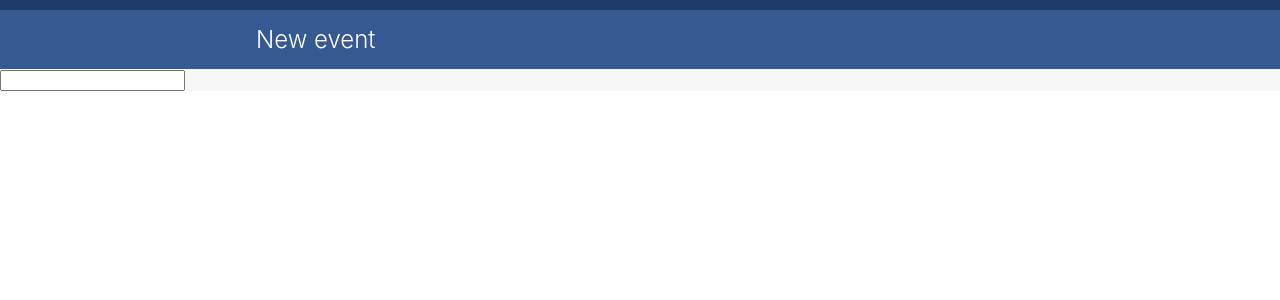
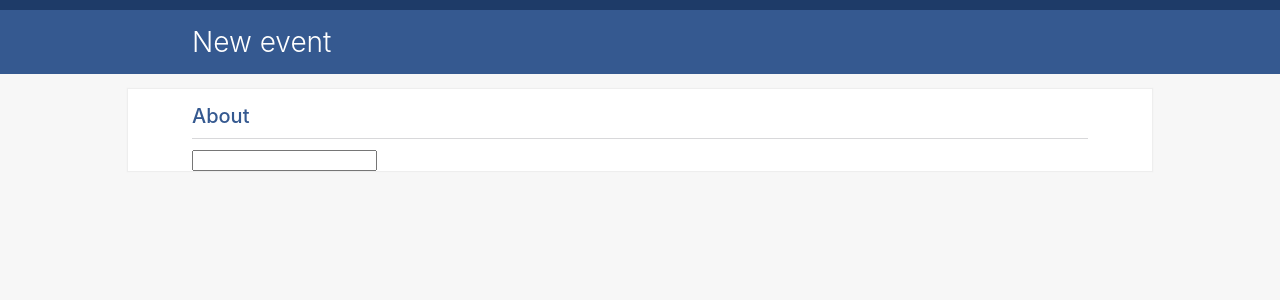
Before and after one commit to sylvestertarnowski/hotree-task, a React (Create React App) app: page / in a window 1280 px wide. Shown: the top 300 px of the page. Built offline with nearby package versions, Linux system fonts and the light colour scheme.

Commit message:
New Section component, accepts title prop, and lays out the children components, css module for styling the Section component

```diff
--- a/src/components/Main.tsx
+++ b/src/components/Main.tsx
@@ -1,4 +1,5 @@
 import React from 'react';
+import Section from './layout/Section';
 
 type State = {
     title: string;
@@ -39,8 +40,10 @@ class Main extends React.Component<P, State> {
     render() {
         return (
             <div className="main">
-                <input type="text" name="title" value={this.state.title} onChange={this.handleChange} />
                 <form>
+                    <Section title="About">
+                        <input type="text" name="title" value={this.state.title} onChange={this.handleChange} />
+                    </Section>
                     {/* <Section />
                     <Section />
                     <Section />
--- /dev/null
+++ b/src/components/layout/Section.tsx
@@ -0,0 +1,17 @@
+import React from 'react';
+import '../../css/Section.css';
+
+type SectionProps = {
+    title: string;
+}
+
+const Section: React.FC<SectionProps> = ({ title, children }) => {
+    return (
+        <div className="section">
+            <div className="section-title">{title}</div>
+            <div className="section-item">{children}</div>
+        </div>
+    )
+}
+
+export default Section;
--- a/src/css/Header.css
+++ b/src/css/Header.css
@@ -2,9 +2,9 @@
     background: rgb(53, 89, 144);
     color: white;
     border-top: 10px solid rgb(30, 59, 104);
-    font-size: 24px;
+    font-size: 28px;
     font-weight: 300;
     padding-top: 15px;
     padding-bottom: 15px;
-    padding-left: 20%;
+    padding-left: 15%;
 }
--- /dev/null
+++ b/src/css/Section.css
@@ -0,0 +1,23 @@
+.section {
+    margin-left: 10%;
+    margin-right: 10%;
+    margin-top: 15px;
+    padding: 0 5%;
+    box-shadow: 0 0 1px 1px rgba(230, 230, 230, 0.521);
+    background: #fff;
+}
+
+.section-title {
+    color: rgb(53, 89, 144);
+    font-weight: 500;
+    font-size: 20px;
+    margin-bottom: 10px;
+    padding-bottom: 10px;
+    padding-top: 15px;
+    border-bottom: 1px solid rgb(216, 216, 218);
+
+}
+
+.section-item {
+
+}
--- a/src/index.css
+++ b/src/index.css
@@ -5,6 +5,7 @@ body {
     sans-serif;
   -webkit-font-smoothing: antialiased;
   -moz-osx-font-smoothing: grayscale;
+  background: rgb(247, 247, 247);
 }
 
 code {
```
